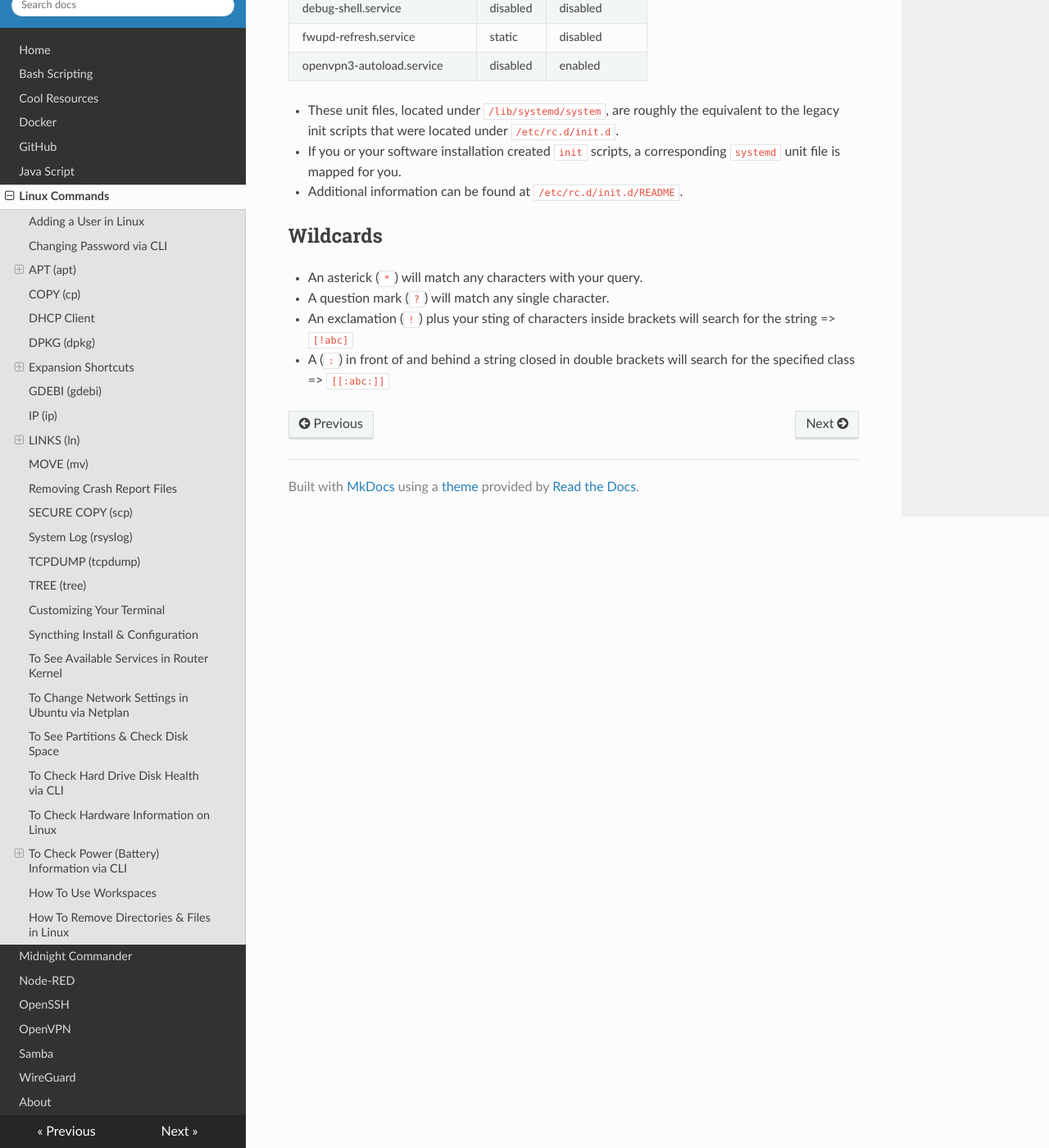
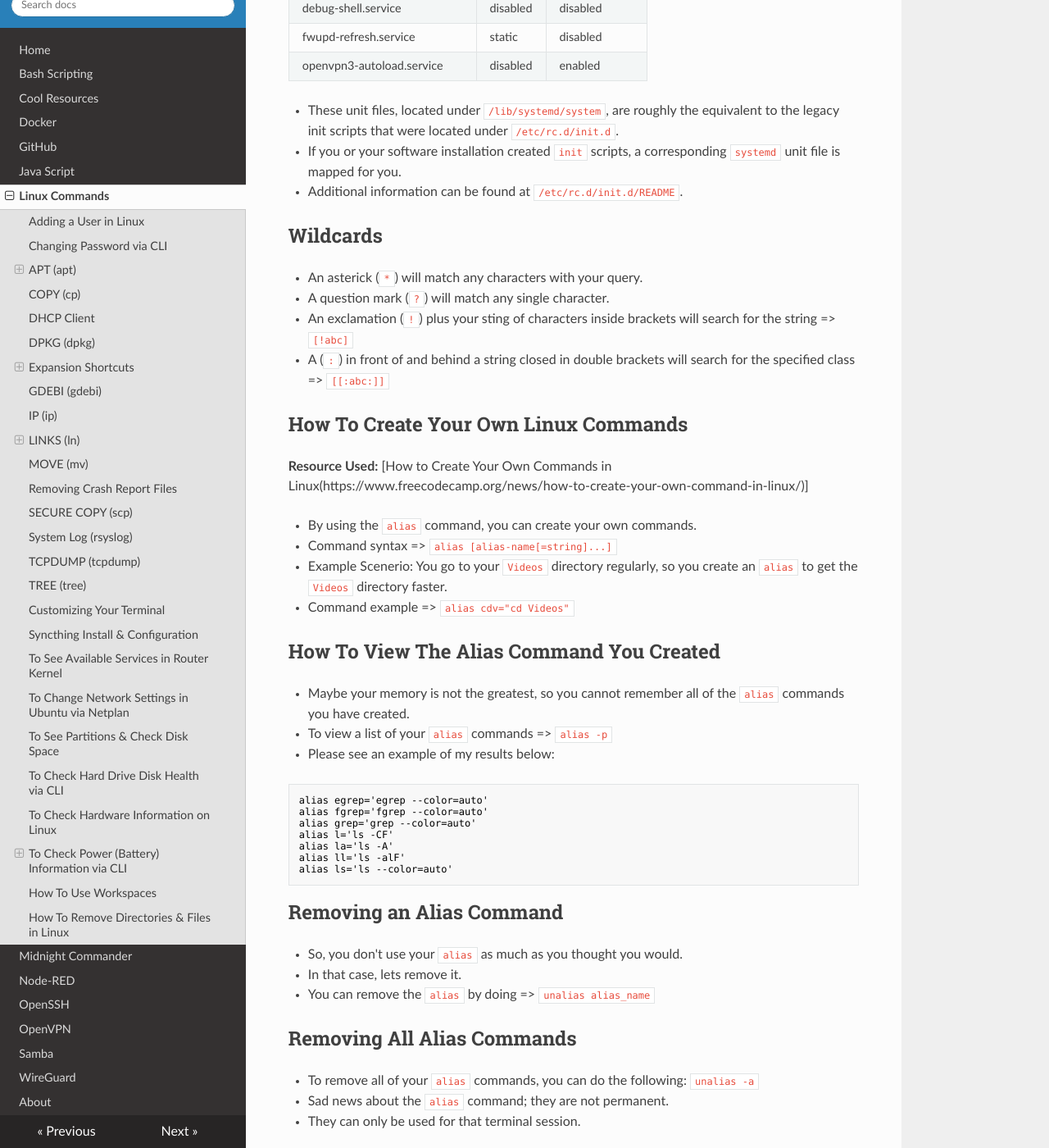
Before and after one commit to mholdiman19/mholdiman19.github.io, an MkDocs documentation site: the page built from docs/commands.md, in a window 1280 px wide and 1400 px high, scrolled down 10771 px. Shown: the whole window at 82% size. Built offline with MkDocs 1.6.1, drawn with Linux system fonts in a browser that asks for light colours; nearby versions of some CDN libraries; some of the changed text lies outside the part shown.

Commit message:
added alias command info

````diff
--- a/docs/commands.md
+++ b/docs/commands.md
@@ -411,3 +411,66 @@ __REFERENCE__:  [12 TCPDUMP Commands - A Network Sniffer Tool](https://www.tecmi
 * A question mark (`?`) will match any single character.
 * An exclamation (`!`) plus your sting of characters inside brackets will search for the string => `[!abc]`
 * A (`:`) in front of and behind a string closed in double brackets will search for the specified class => `[[:abc:]]`
+
+## How To Create Your Own Linux Commands
+
+__Resource Used:__ [How to Create Your Own Commands in Linux(https://www.freecodecamp.org/news/how-to-create-your-own-command-in-linux/)]
+
+* By using the `alias` command, you can create your own commands.
+* Command syntax => `alias [alias-name[=string]...]`
+* Example Scenerio:  You go to your `Videos` directory regularly, so you create an `alias` to get the `Videos` directory faster.
+* Command example => `alias cdv="cd Videos"`
+
+## How To View The Alias Command You Created
+
+* Maybe your memory is not the greatest, so you cannot remember all of the `alias` commands you have created.
+* To view a list of your `alias` commands => `alias -p`
+* Please see an example of my results below:
+
+```text
+alias egrep='egrep --color=auto'
+alias fgrep='fgrep --color=auto'
+alias grep='grep --color=auto'
+alias l='ls -CF'
+alias la='ls -A'
+alias ll='ls -alF'
+alias ls='ls --color=auto'
+```
+## Removing an Alias Command
+
+* So, you don't use your `alias` as much as you thought you would.
+* In that case, lets remove it.
+* You can remove the `alias` by doing => `unalias alias_name`
+
+## Removing All Alias Commands
+
+* To remove all of your `alias` commands, you can do the following:  `unalias -a`
+* Sad news about the `alias` command; they are not permanent.
+* They can only be used for that terminal session.
+
+## Creating a Permanent Alias
+
+* To create a permanent `alias` command, you have to add the `alias` command to the shell configuration file.
+* Common shells:
+  * Bash => `~/.bashrc`
+  * Zsh => `~/.zshrc`
+  * Fish => `~/.config/fish/config.fish`
+
+* Most Linux distros use `bash`.
+* So how do we do this?
+  * Open `~/.bashrc` using nano or Vim.
+
+```bash
+sudo nano ~/.bashrc
+```
+
+  * Go to the bottom of the file.
+  * Add the following `alias cdv="cd Videos"`
+  * Save and exit out of the file.
+  * Close and reload the terminal.
+  * Do `alias -p` to confirm your alias is listed.
+  * Please see results below.
+
+```text
+alias cdv='cd Videos'
+```
````
